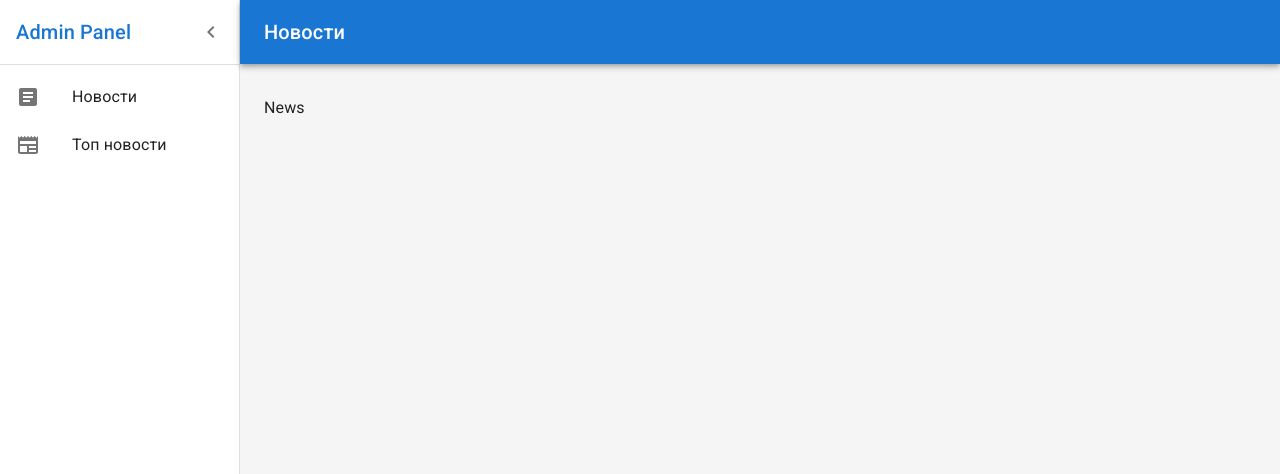
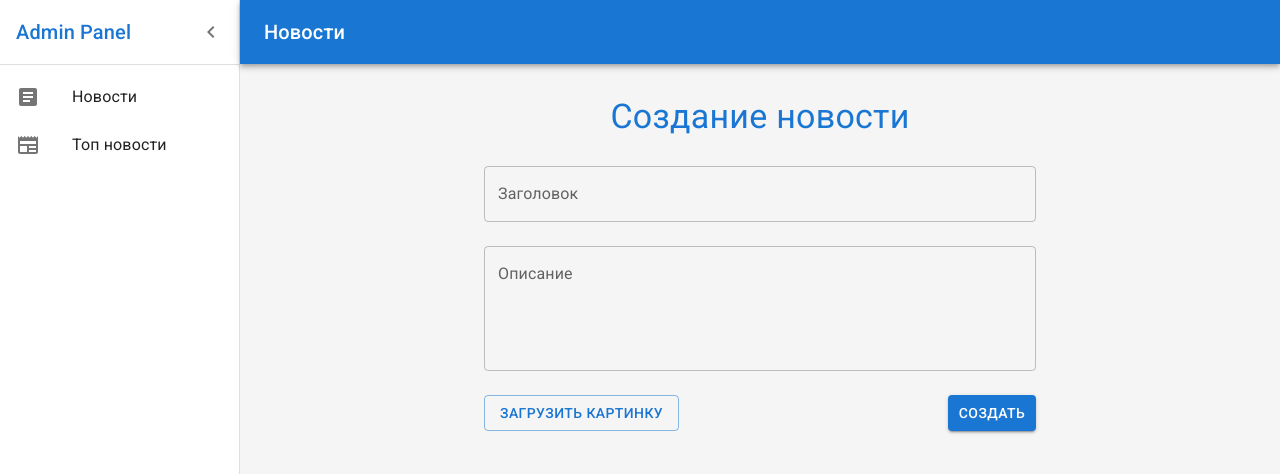
Before and after one commit to alexeyBogatyrevFrontend/react-odds-admin, a React (Vite) app: page / in a window 1280 px wide. Shown: the top 474 px of the page. Built offline with nearby package versions, Linux system fonts and the light colour scheme.

Commit message:
add form for create news

```diff
--- /dev/null
+++ b/src/components/NewsForm.tsx
@@ -0,0 +1,143 @@
+// NewsForm.tsx
+import { useState, FormEvent, FC, ChangeEvent } from 'react'
+import {
+	TextField,
+	Button,
+	Typography,
+	Container,
+	Box,
+	FormControl,
+	Input,
+	FormHelperText,
+} from '@mui/material'
+
+const NewsForm: FC = () => {
+	const [title, setTitle] = useState<string>('')
+	const [description, setDescription] = useState<string>('')
+	const [image, setImage] = useState<File | null>(null)
+	const [titleError, setTitleError] = useState<boolean>(false)
+	const [descriptionError, setDescriptionError] = useState<boolean>(false)
+	const [imageError, setImageError] = useState<boolean>(false)
+
+	const handleFileChange = (e: ChangeEvent<HTMLInputElement>) => {
+		if (e.target.files) {
+			const selectedFile = e.target.files[0]
+
+			// Check if the selected file type is allowed
+			const allowedTypes = [
+				'image/png',
+				'image/jpeg',
+				'image/jpg',
+				'image/webp',
+				'image/gif',
+			]
+			if (!allowedTypes.includes(selectedFile.type)) {
+				setImageError(true)
+				return
+			}
+
+			setImage(selectedFile)
+			setImageError(false)
+		}
+	}
+
+	const handleSubmit = (e: FormEvent<HTMLFormElement>) => {
+		e.preventDefault()
+
+		// Check for empty fields
+		if (!title.length || !description.length || !image?.name.length) {
+			if (!title.length) setTitleError(true)
+			if (!description.length) setDescriptionError(true)
+			if (!image?.name.length) setImageError(true)
+
+			return
+		}
+
+		// Reset error states
+		setTitleError(false)
+		setDescriptionError(false)
+		setImageError(false)
+
+		// Perform your submission logic here
+		console.log('Title:', title)
+		console.log('Description:', description)
+		console.log('Image:', image)
+
+		// Reset form fields
+		setTitle('')
+		setDescription('')
+		setImage(null)
+	}
+
+	return (
+		<Container maxWidth='sm'>
+			<Box mt={3}>
+				<Typography variant='h4' align='center' color='primary' gutterBottom>
+					Создание новости
+				</Typography>
+				<form onSubmit={handleSubmit}>
+					<TextField
+						fullWidth
+						label='Заголовок'
+						variant='outlined'
+						margin='normal'
+						value={title}
+						onChange={e => {
+							setTitle(e.target.value)
+							setTitleError(false) // Reset error state on change
+						}}
+						error={titleError}
+						helperText={titleError ? 'Заполните заголовок' : ''}
+					/>
+					<TextField
+						fullWidth
+						label='Описание'
+						variant='outlined'
+						multiline
+						rows={4}
+						margin='normal'
+						value={description}
+						onChange={e => {
+							setDescription(e.target.value)
+							setDescriptionError(false) // Reset error state on change
+						}}
+						error={descriptionError}
+						helperText={descriptionError ? 'Заполните описание' : ''}
+					/>
+					<FormControl
+						margin='normal'
+						style={{
+							display: 'flex',
+							justifyContent: 'space-between',
+							alignItems: 'start',
+							flexDirection: 'row',
+						}}
+					>
+						<FormControl fullWidth error={imageError}>
+							<Input
+								id='image-input'
+								type='file'
+								onChange={handleFileChange}
+								style={{ display: 'none' }}
+							/>
+							<label htmlFor='image-input'>
+								<Button component='span' variant='outlined' color='primary'>
+									{image ? image.name : 'Загрузить картинку'}
+								</Button>
+							</label>
+							<FormHelperText>
+								{imageError ? 'Выберите картинку' : ''}
+							</FormHelperText>
+						</FormControl>
+
+						<Button type='submit' variant='contained' color='primary'>
+							Создать
+						</Button>
+					</FormControl>
+				</form>
+			</Box>
+		</Container>
+	)
+}
+
+export default NewsForm
--- a/src/pages/News.tsx
+++ b/src/pages/News.tsx
@@ -1,7 +1,12 @@
+import NewsForm from '../components/NewsForm'
 import Dashboard from '../components/UI/Dashboard'
 
 const News = () => {
-	return <Dashboard pageTitle='Новости'>News</Dashboard>
+	return (
+		<Dashboard pageTitle='Новости'>
+			<NewsForm />
+		</Dashboard>
+	)
 }
 
 export default News
```
